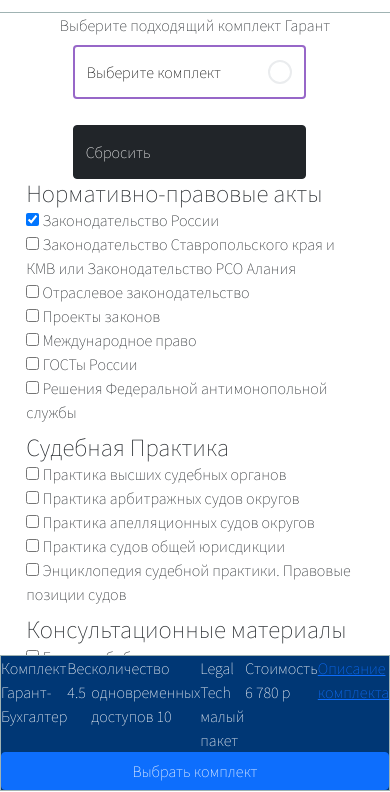
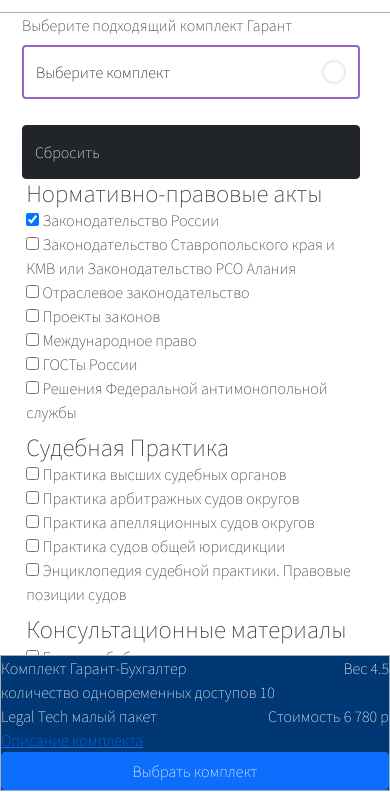
Before and after one commit to savchuckvadim/garant_constructor, a plain HTML site: page index.html in a window 390 px wide. Shown: the part 53-845 px from the top of the page. Drawn offline with nearby package versions, Linux system fonts and the light colour scheme.

Commit message:
added mobile layout commit

```diff
--- a/styles/btnStyle.css
+++ b/styles/btnStyle.css
@@ -151,8 +151,8 @@
         display: flex;
     }
     .btn__modal, .dropdown__od--modal, .btn__reset, .modal__complect, .btn__od--modal, .btns__complect {
-        width: 90%;
-        justify-self: center;
+        min-width: 40vh
+        /* justify-self: center; */
     }
 
     .general {
--- a/styles/result.css
+++ b/styles/result.css
@@ -14,6 +14,11 @@
 
     border-width: 1px;
     border-color: rgb(160, 179, 179);
+
+
+    transition-property: position, background-color, color top, bottom, left, right;
+    transition-duration: 1s;
+    transition-delay: 0.1s;
 }
 
 .result__container {
@@ -80,6 +85,8 @@
     .result__information{
         display: flex;
         flex-direction: row;
+        justify-content: space-between;
+        flex-wrap: wrap;
     }
 
 
```
Also changed, not shown: index.html (+5 -5 lines).
